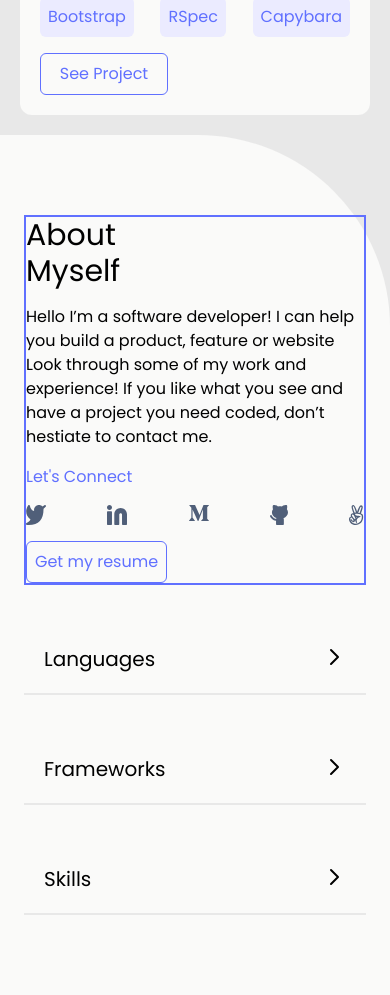
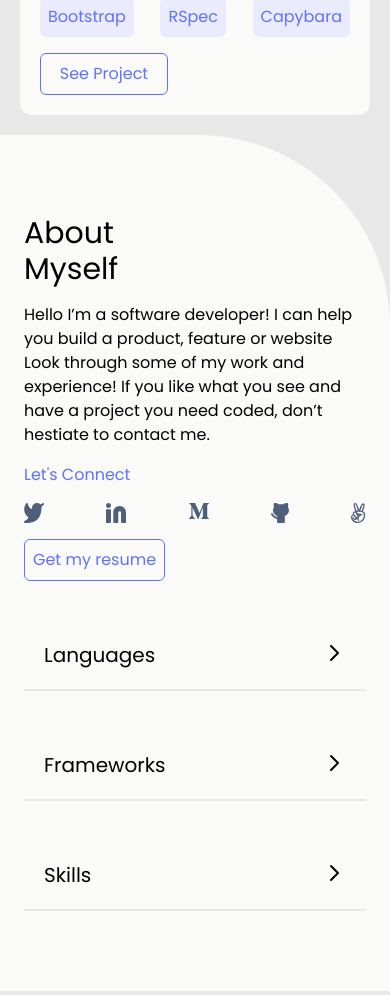
Before and after one commit to AlexRS90/react-portfolio, a React (Create React App) app: page / in a window 390 px wide. Shown: the part 3090-4085 px from the top of the page. Built offline with nearby package versions, Linux system fonts and the light colour scheme.

Commit message:
Add responsiveness

```diff
--- a/src/components/About.jsx
+++ b/src/components/About.jsx
@@ -3,8 +3,8 @@ import SocialMedia from './SocialMedia';
 import TechStack from './TechStack';
 
 const About = () => (
-  <section className="bg-stone-50 rounded-tr-extraLarge py-20 px-6">
-    <div className="flex flex-col border-2 border-primary gap-4">
+  <section className="bg-stone-50 rounded-tr-extraLarge py-20 px-6 flex flex-col md:flex-row md:gap-10">
+    <div className="flex flex-col gap-4 md:w-6/12">
       <p className="text-3xl">
         About
         <br />
@@ -28,7 +28,7 @@ const About = () => (
         Get my resume
       </button>
     </div>
-    <div>
+    <div className="md:w-6/12">
       <TechStack />
     </div>
   </section>
```
